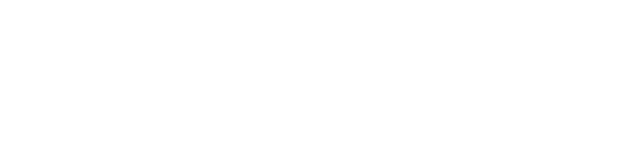
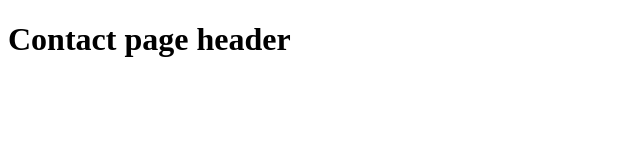
Before and after one commit to vaibhavkulal/githun_amiti, a plain HTML site: page contact.html in a window 1280 px wide. Shown: the whole page, without its empty margins (0-640 px from the left). Drawn offline with Linux system fonts and the light colour scheme.

Commit message:
creted conatct page headre

```diff
--- a/contact.html
+++ b/contact.html
@@ -6,6 +6,6 @@
     <title>Document</title>
 </head>
 <body>
-
+    <h1>Contact page header</h1>
 </body>
 </html>
```
